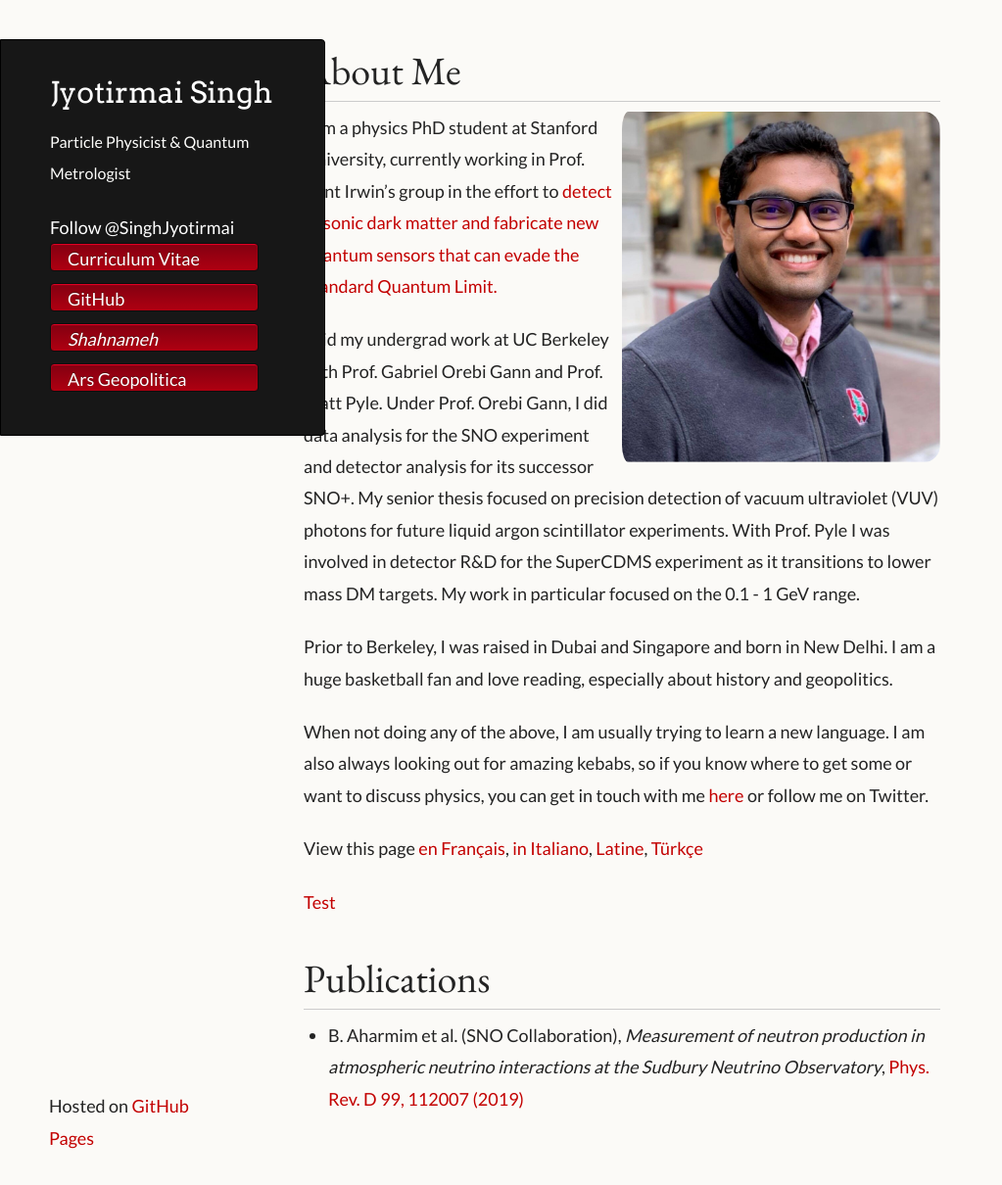
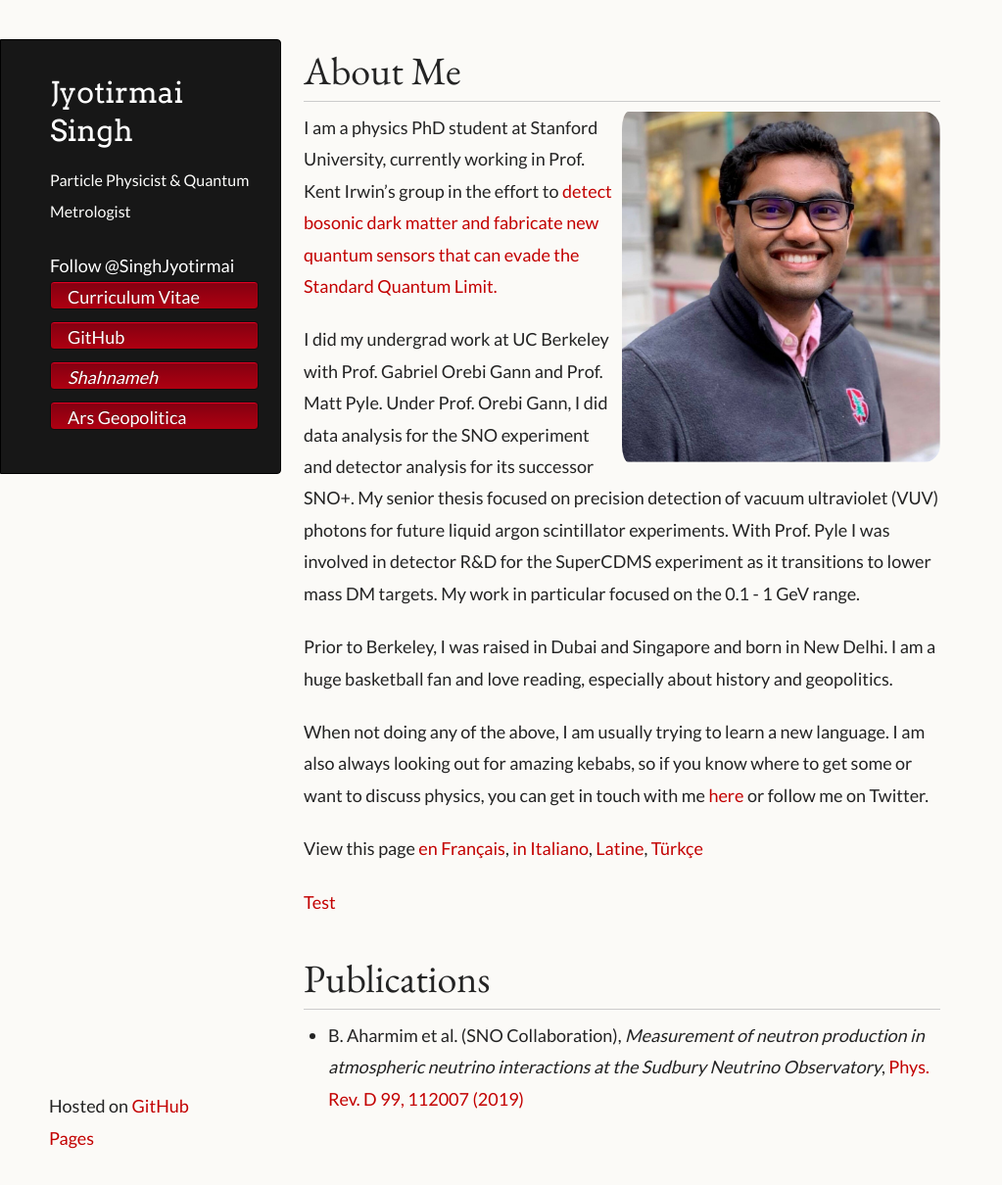
Before and after one commit to joe-singh/joe-singh.github.io, a Jekyll site: the page built from index.md, in a window 1280 px wide and 1210 px high. Shown: the whole window at 98% size, without its empty margins (0-1023 px from the left). Built offline with Jekyll 4.4.1, drawn with Linux system fonts in a browser that asks for light colours; some web fonts are replaced; comment, search, counter and statistics services are not loaded.

Commit message:
fontsize

```diff
--- a/_sass/jekyll-theme-dinky.scss
+++ b/_sass/jekyll-theme-dinky.scss
@@ -225,7 +225,7 @@ td {
 header {
 	background-color: #171717;
 	color: #FDFDFB;
-  width:255px; //170px
+  width:210px; //170px
   float:left;
   position:fixed;
 	border: 1px solid #000;
```
